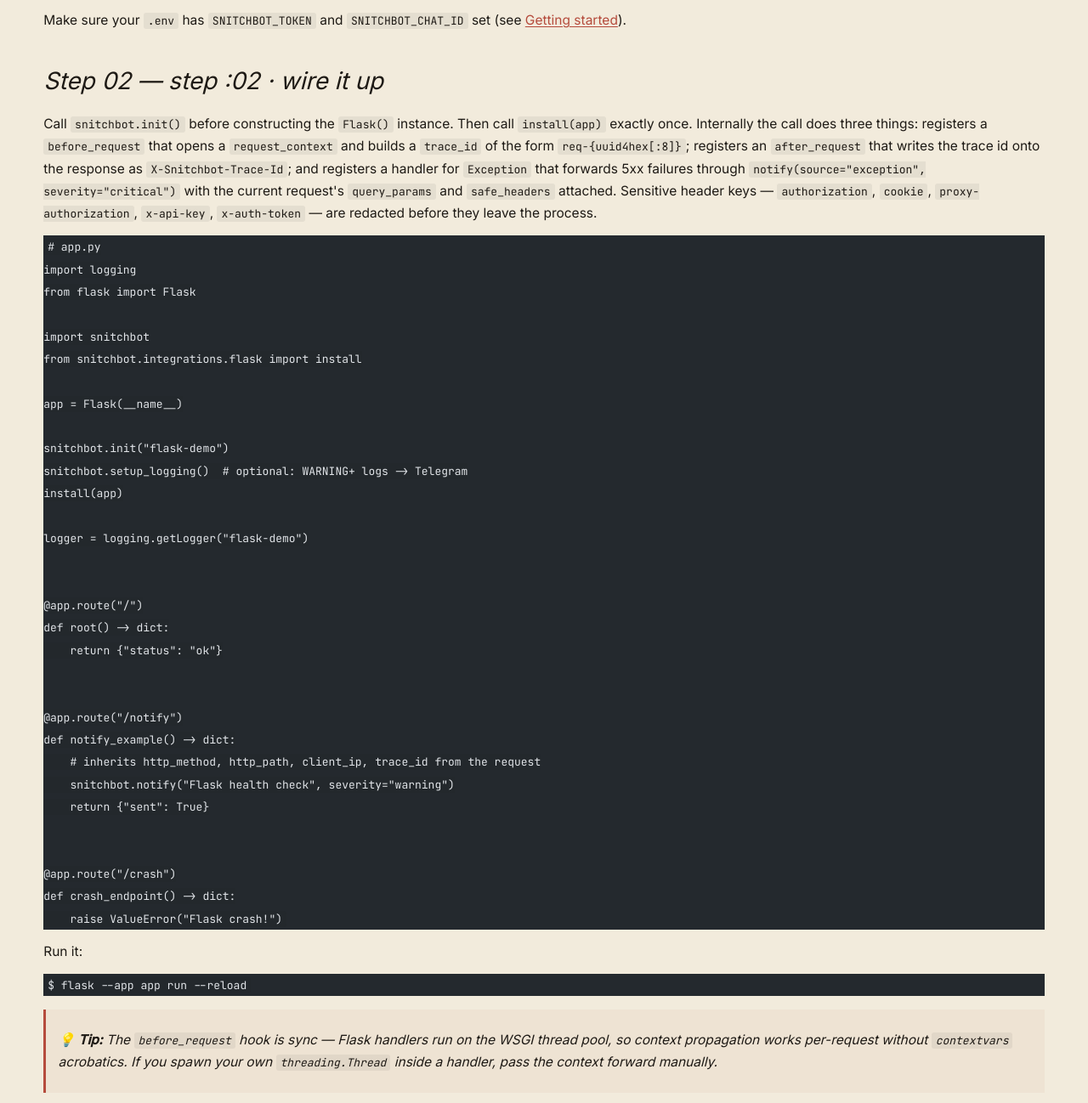
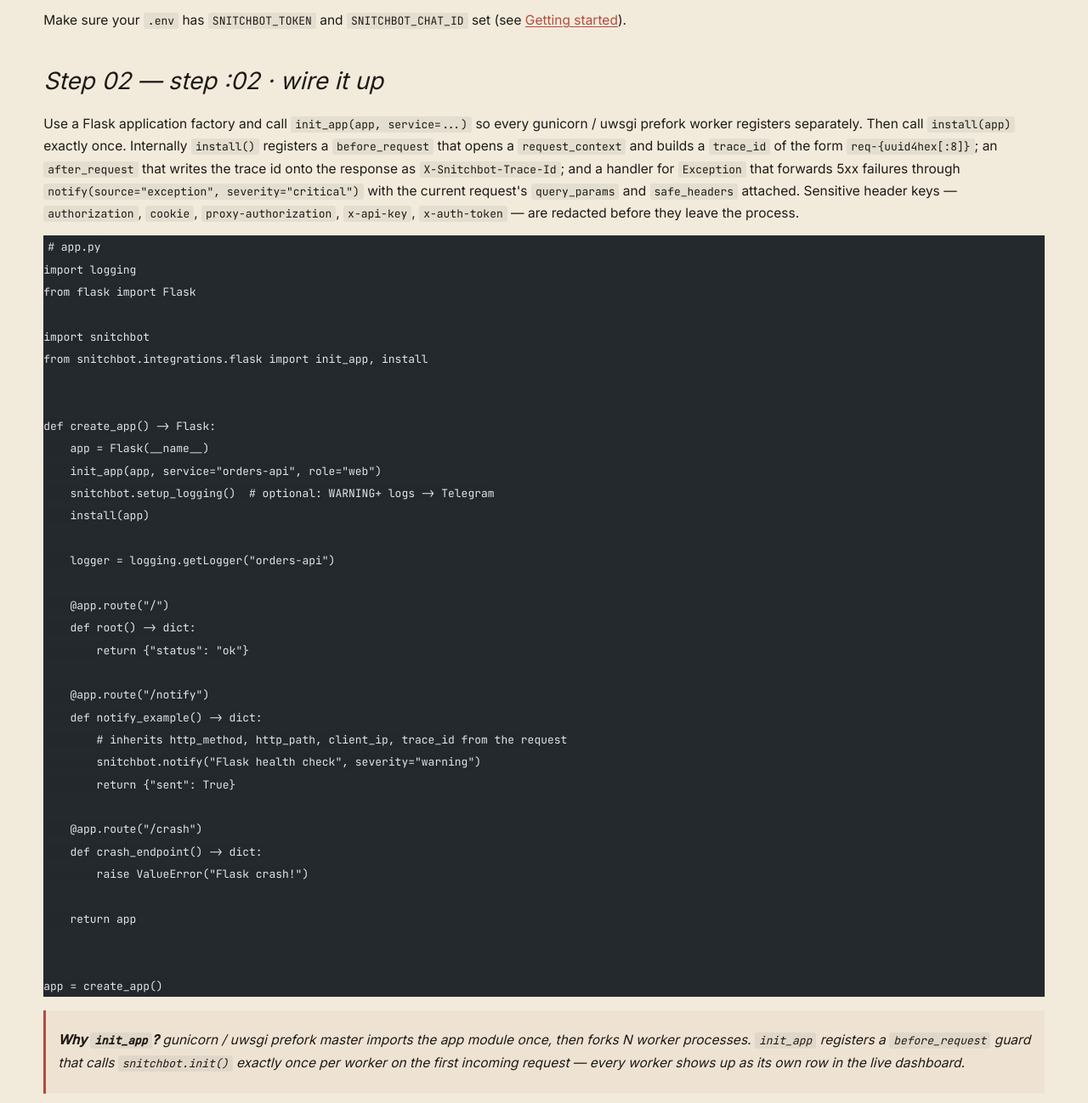
Before and after one commit to Sense1Tapo4ek/snitchbot, an Astro site in the folder site/: page /snitchbot/docs/guide/flask in a window 1280 px wide. Shown: the part 1302-2600 px from the top of the page at 85% size. Built offline with nearby package versions, Linux system fonts and the light colour scheme; Astro itself is replaced by a stand-in of ours; code samples lack their colours.

Commit message:
docs(flask): document init_app factory pattern for multi-worker setups

````diff
--- a/site/src/content/docs/guide/flask.mdx
+++ b/site/src/content/docs/guide/flask.mdx
@@ -30,7 +30,7 @@ Make sure your `.env` has `SNITCHBOT_TOKEN` and `SNITCHBOT_CHAT_ID` set (see [Ge
 
 ## Step 02 — step :02 · wire it up
 
-Call `snitchbot.init()` before constructing the `Flask()` instance. Then call `install(app)` exactly once. Internally the call does three things: registers a `before_request` that opens a `request_context` and builds a `trace_id` of the form `req-{uuid4hex[:8]}`; registers an `after_request` that writes the trace id onto the response as `X-Snitchbot-Trace-Id`; and registers a handler for `Exception` that forwards 5xx failures through `notify(source="exception", severity="critical")` with the current request's `query_params` and `safe_headers` attached. Sensitive header keys — `authorization`, `cookie`, `proxy-authorization`, `x-api-key`, `x-auth-token` — are redacted before they leave the process.
+Use a Flask application factory and call `init_app(app, service=...)` so every gunicorn / uwsgi prefork worker registers separately. Then call `install(app)` exactly once. Internally `install()` registers a `before_request` that opens a `request_context` and builds a `trace_id` of the form `req-{uuid4hex[:8]}`; an `after_request` that writes the trace id onto the response as `X-Snitchbot-Trace-Id`; and a handler for `Exception` that forwards 5xx failures through `notify(source="exception", severity="critical")` with the current request's `query_params` and `safe_headers` attached. Sensitive header keys — `authorization`, `cookie`, `proxy-authorization`, `x-api-key`, `x-auth-token` — are redacted before they leave the process.
 
 ```python
 # app.py
@@ -38,21 +38,20 @@ import logging
 from flask import Flask
 
 import snitchbot
-from snitchbot.integrations.flask import install
+from snitchbot.integrations.flask import init_app, install
 
+
+def create_app() -> Flask:
     app = Flask(__name__)
-
-snitchbot.init("flask-demo")
+    init_app(app, service="orders-api", role="web")
     snitchbot.setup_logging()  # optional: WARNING+ logs -> Telegram
     install(app)
 
-logger = logging.getLogger("flask-demo")
-
+    logger = logging.getLogger("orders-api")
 
     @app.route("/")
     def root() -> dict:
         return {"status": "ok"}
-
 
     @app.route("/notify")
     def notify_example() -> dict:
@@ -60,11 +59,21 @@ def notify_example() -> dict:
         snitchbot.notify("Flask health check", severity="warning")
         return {"sent": True}
 
-
     @app.route("/crash")
     def crash_endpoint() -> dict:
         raise ValueError("Flask crash!")
+
+    return app
+
+
+app = create_app()
 ```
+
+> **Why `init_app`?** gunicorn / uwsgi prefork master imports the app
+> module once, then forks N worker processes. `init_app` registers a
+> `before_request` guard that calls `snitchbot.init()` exactly once
+> per worker on the first incoming request — every worker shows up as
+> its own row in the live dashboard.
 
 Run it:
 
@@ -127,7 +136,7 @@ A: Each worker process calls `snitchbot.init()` independently via the post-fork
 **Q: How do I correlate a browser error with the Telegram alert?**
 A: The response always carries `X-Snitchbot-Trace-Id`. Log it on the client or include it in your error-reporting pipeline — the fingerprint plus the trace id is enough to pinpoint the exact request that tripped the alert, even when dedup has folded hundreds of identical 5xx into a single message.
 
-> Running multiple Flask services through one bot? Point them at a forum supergroup and snitchbot will give each service its own topic. See [Forum mode](./forum-mode).
+> Running multiple Flask services through one bot? Point them at a forum supergroup with `can_manage_topics` and snitchbot will give each service its own topic automatically. See [Per-service topics](./forum-mode).
 
 ## What's next
 
````
Lines whose indentation alone changed are shown as unchanged.
